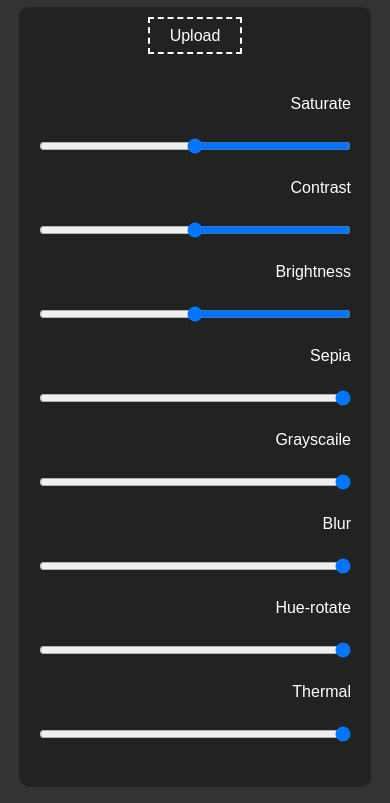
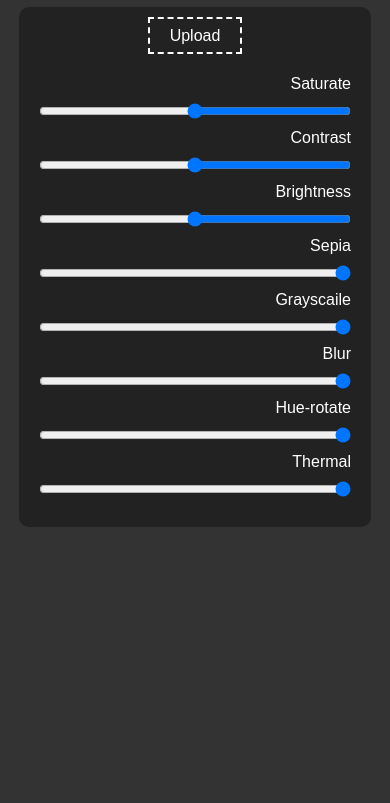
Before and after one commit to ArafaFarouk/image-editor-, a plain HTML site: page index.html in a window 390 px wide. Shown: the part 41-844 px from the top of the page. Drawn offline with Linux system fonts and the light colour scheme.

Commit message:
Edit dimensions

```diff
--- a/style.css
+++ b/style.css
@@ -46,7 +46,7 @@ body{
 .filters ul,.filters ul li {
     display: flex;
     flex-direction: column;
-    gap: 25px;
+    gap: 10px;
     direction: rtl;
 }
 .filters ul li  label{
@@ -59,13 +59,13 @@ body{
 }
 .filters ul li a, span {
     color: #fff;
-    padding:10px 20px;
+    padding:5px 10px;
     background: #060;
     cursor: pointer;
 }
 @media screen and (max-width:650px) {
     .container{
         grid-template-columns: 1fr;
-        gap: 50px;
+        gap: 30px;
     }
 }
```
